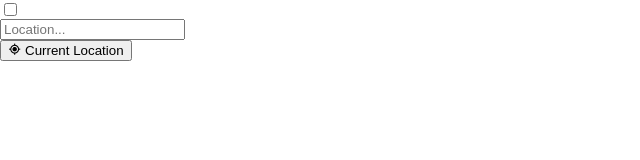
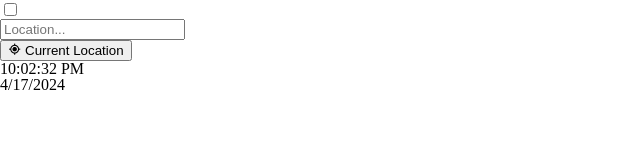
Before and after one commit to Mkurchitskiy/weather_dashboard, a plain HTML site: page index.html in a window 1280 px wide. Shown: the whole page, without its empty margins (0-640 px from the left). Drawn offline with nearby package versions, Linux system fonts and the light colour scheme.

Commit message:
Info panel html and some js feauteres
For Time and Date, HTML parts completed and added js for real time updates. Location part html added, js will be done later

```diff
--- a/index.html
+++ b/index.html
@@ -36,10 +36,16 @@
       </button>
     </div>
   </div>
-
-
   <div id="info-panel">
-
+    <div id="location">
+      <span id="location-name"></span>
+    </div>
+    <div id="time">
+      <span id="current-time"></span>
+    </div>
+    <div id="date">
+      <span id="current-date"></span>
+    </div>
   </div>
   <div id="weather-details">
 
@@ -50,6 +56,6 @@
   <div id="hourly-forecast">
 
   </div>
-  <script src="scripts.js"></script>
+  <script src="js/script.js"></script>
 </body>
 </html>
--- /dev/null
+++ b/js/script.js
@@ -0,0 +1,13 @@
+
+// Current time and date features
+function updateTimeAndDate() {
+    const currentTimeAndDate = new Date();  // Get current date and time
+    const formattedTime = currentTimeAndDate.toLocaleTimeString();  // Format time as a readable string
+    const formattedDate = currentTimeAndDate.toLocaleDateString(); // Format date as a readable string
+
+    document.getElementById('current-time').innerText = formattedTime; // Set the formatted time as text of the span
+    document.getElementById('current-date').innerText = formattedDate; // Set the formatted date as text of the span
+}
+
+// Update the time every second
+setInterval(updateTimeAndDate, 1000);
```
Also changed, not shown: javascript/script.js (deleted).
